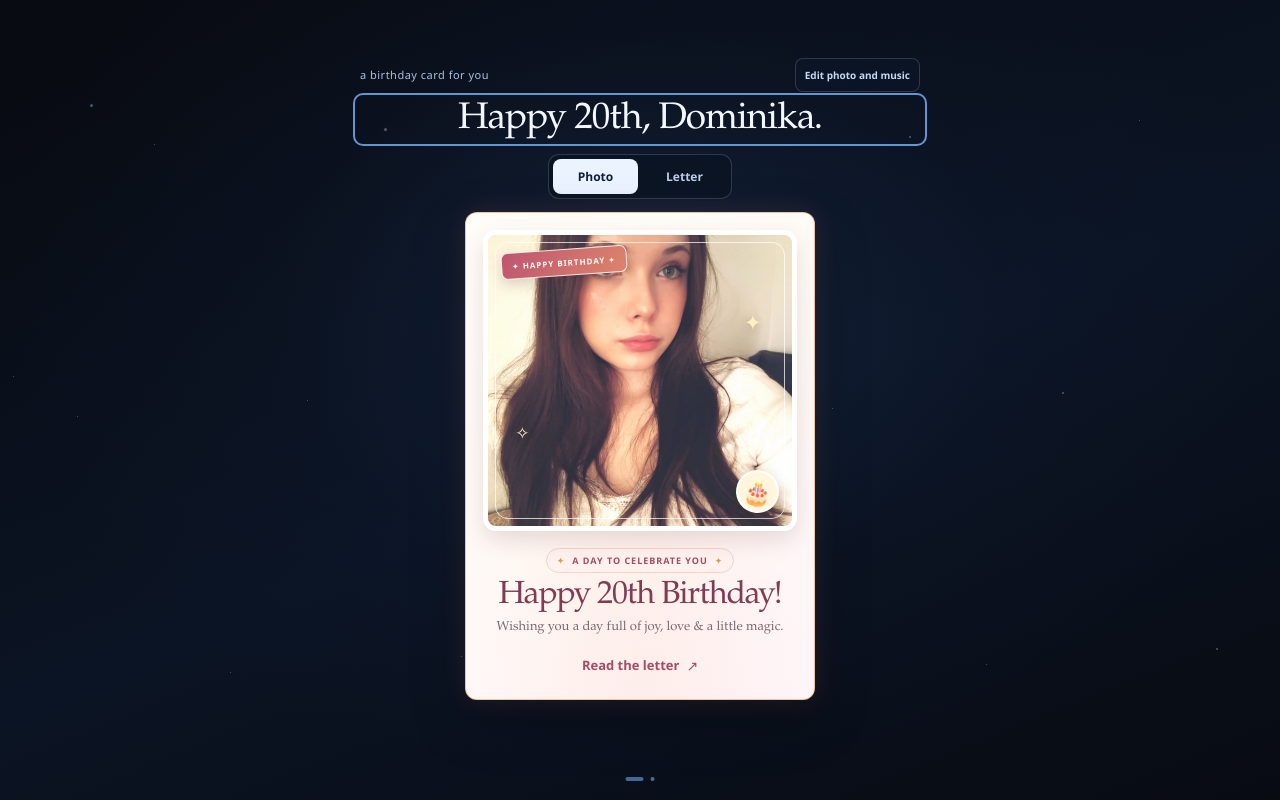
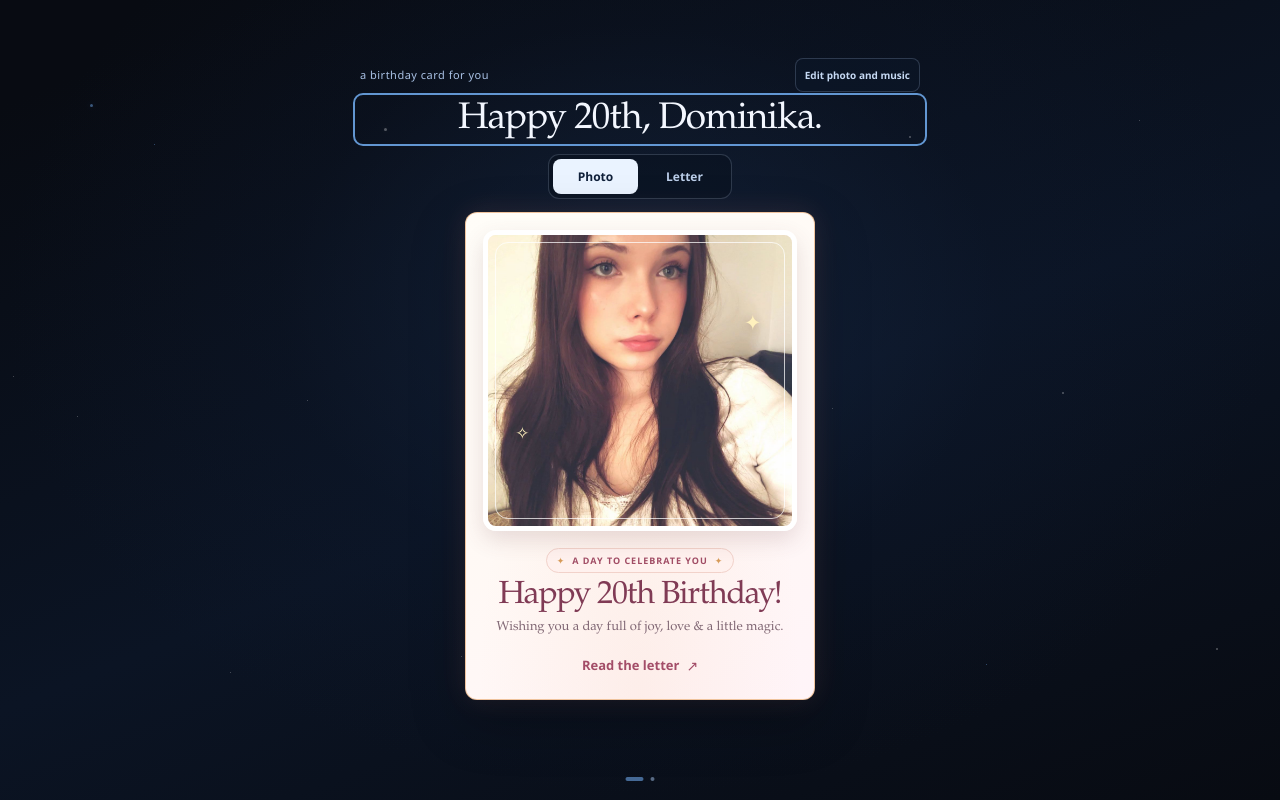
Before and after one commit to kdongman/dominika-birthday, a React (Vite) app: page / in a window 1280 px wide. Built offline with nearby package versions, Linux system fonts and the light colour scheme.

Commit message:
Remove birthday overlays from portrait

```diff
--- a/src/App.css
+++ b/src/App.css
@@ -166,41 +166,6 @@ h1, h2 { font-family: var(--serif); font-weight: 500; }
   pointer-events: none;
 }
 
-.cover-birthday-ribbon,
-.photo-side__ribbon {
-  position: absolute;
-  z-index: 2;
-  top: 14px;
-  left: 13px;
-  padding: 7px 10px;
-  color: #fffaf7;
-  border: 1px solid rgba(255, 255, 255, .82);
-  border-radius: 7px;
-  background: linear-gradient(125deg, #bd5570, #dd846b);
-  box-shadow: 0 5px 14px rgba(93, 43, 56, .2);
-  font-size: 8px;
-  font-weight: 750;
-  letter-spacing: .12em;
-  transform: rotate(-4deg);
-}
-
-.cover-birthday-seal {
-  position: absolute;
-  right: 13px;
-  bottom: 13px;
-  z-index: 2;
-  display: grid;
-  width: 43px;
-  height: 43px;
-  place-items: center;
-  border: 2px solid rgba(255, 255, 255, .92);
-  border-radius: 50%;
-  background: #fff6dd;
-  box-shadow: 0 5px 15px rgba(49, 39, 30, .2);
-  font-size: 23px;
-  transform: rotate(8deg);
-}
-
 .cover-card__art .tiny-cake-friend {
   width: 218px;
   height: 193px;
@@ -227,15 +192,6 @@ h1, h2 { font-family: var(--serif); font-weight: 500; }
   letter-spacing: -.025em;
 }
 
-.cover-spark {
-  position: absolute;
-  color: #3b82f6;
-  text-shadow: 0 2px 8px rgba(59, 130, 246, .18);
-  pointer-events: none;
-}
-
-.cover-spark--one { top: 16%; left: 17%; font-size: 20px; }
-.cover-spark--two { top: 25%; right: 16%; font-size: 16px; color: #6a9bd7; }
 .arrival-copy { margin: 21px 0 0; color: rgba(225, 235, 250, .79); font-size: 14px; line-height: 1.45; }
 
 .editor-trigger {
@@ -362,23 +318,6 @@ h1, h2 { font-family: var(--serif); font-weight: 500; }
 .photo-side { position: relative; display: flex; flex-direction: column; height: 100%; padding: 14px; background: radial-gradient(ellipse at 50% 100%, rgba(246, 204, 179, .2), transparent 65%); }
 .photo-side__art { flex: 1 1 auto; min-height: 0; margin: 3px; border: 5px solid #fff; border-radius: 13px; background: linear-gradient(145deg, #fff0e6, #f7e9f0); box-shadow: 0 9px 22px rgba(104, 65, 67, .16); }
 .photo-side__art .tiny-cake-friend { width: 224px; height: 198px; filter: drop-shadow(0 7px 15px rgba(31, 81, 145, .16)); }
-.photo-side__ribbon { top: 14px; left: 13px; }
-.photo-side__sticker {
-  position: absolute;
-  right: 13px;
-  bottom: 13px;
-  z-index: 2;
-  display: grid;
-  width: 43px;
-  height: 43px;
-  place-items: center;
-  border: 2px solid rgba(255, 255, 255, .94);
-  border-radius: 50%;
-  background: #fff6dd;
-  box-shadow: 0 5px 15px rgba(49, 39, 30, .2);
-  font-size: 23px;
-  transform: rotate(8deg);
-}
 .photo-side__spark { position: absolute; z-index: 2; color: #fff1bd; text-shadow: 0 2px 10px rgba(102, 58, 52, .28); pointer-events: none; }
 .photo-side__spark--one { top: 25%; right: 10%; font-size: 21px; }
 .photo-side__spark--two { bottom: 28%; left: 9%; font-size: 17px; }
--- a/src/App.tsx
+++ b/src/App.tsx
@@ -579,8 +579,6 @@ function App() {
                   alt="Dominika in her birthday portrait"
                   style={{ objectPosition: `${photoPosition.x}% ${photoPosition.y}%` }}
                 />
-                <span className="cover-birthday-ribbon" aria-hidden="true">✦ HAPPY BIRTHDAY ✦</span>
-                <span className="cover-birthday-seal" aria-hidden="true">🎂</span>
               </div>
               <div className="cover-card__copy">
                 <p>made for Dominika</p>
@@ -638,8 +636,6 @@ function App() {
                       alt="Dominika in her birthday portrait"
                       style={{ objectPosition: `${photoPosition.x}% ${photoPosition.y}%` }}
                     />
-                    <span className="photo-side__ribbon" aria-hidden="true">✦ HAPPY BIRTHDAY ✦</span>
-                    <span className="photo-side__sticker" aria-hidden="true">🎂</span>
                     <span className="photo-side__spark photo-side__spark--one" aria-hidden="true">✦</span>
                     <span className="photo-side__spark photo-side__spark--two" aria-hidden="true">✧</span>
                   </div>
```
